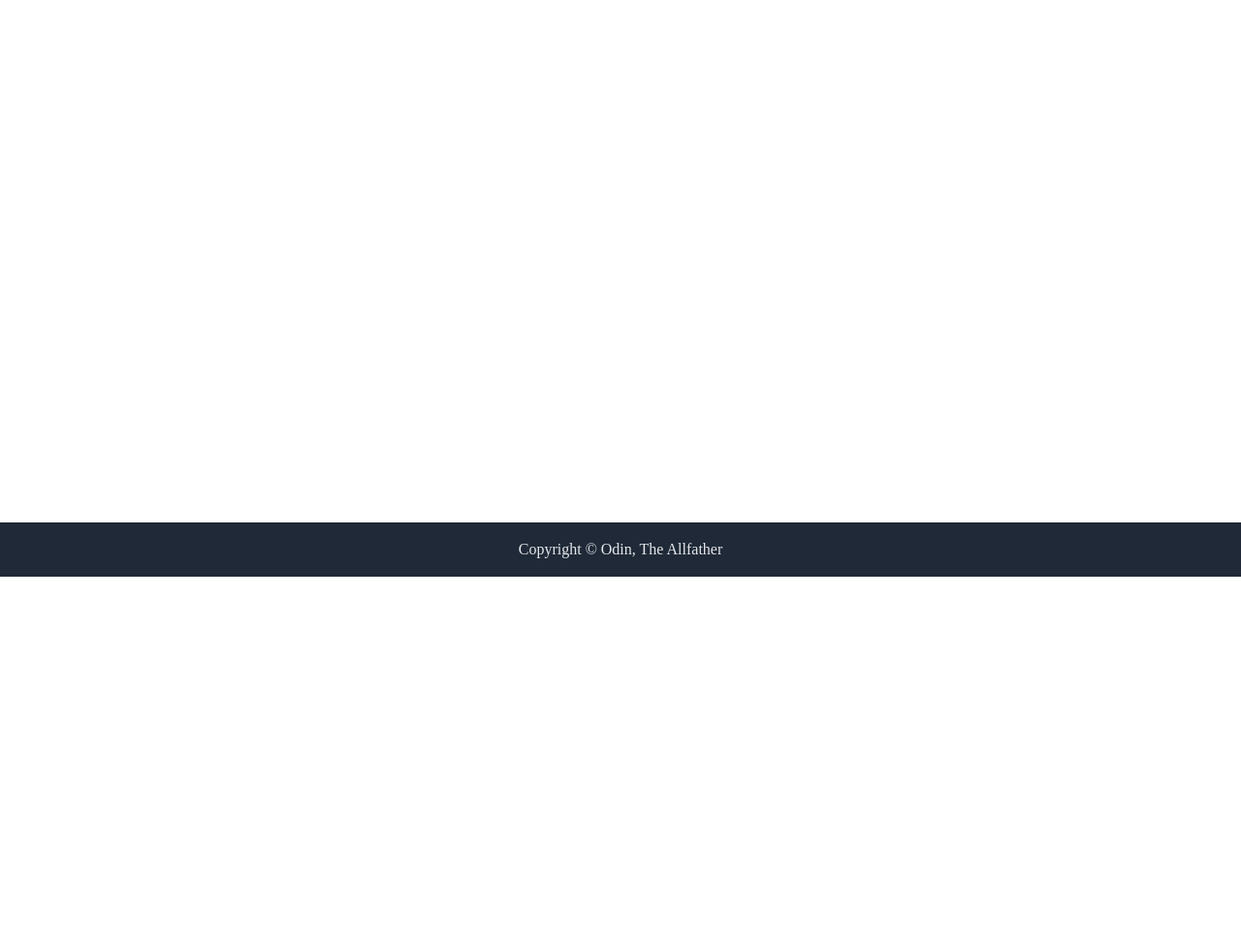
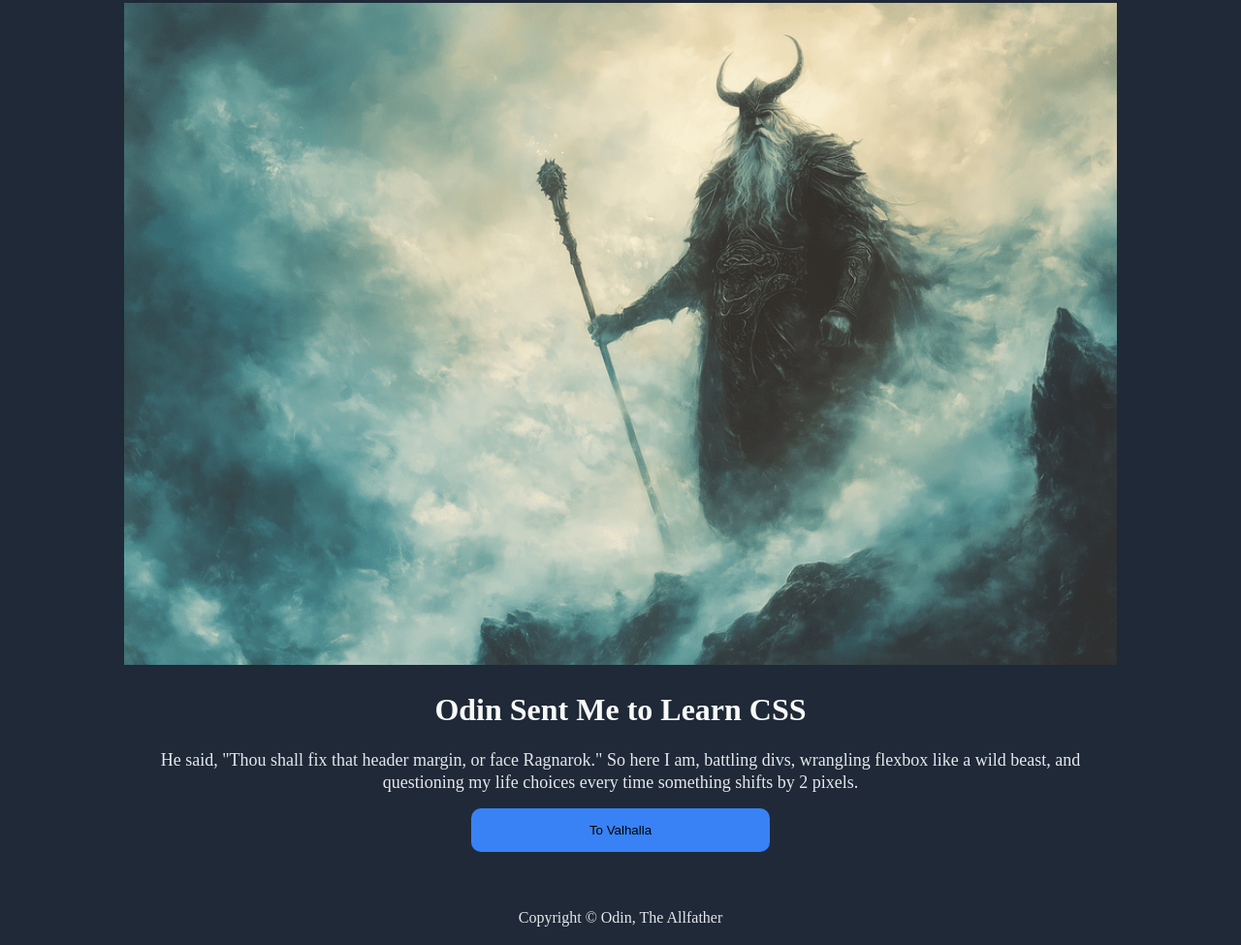
Before and after one commit to ali-mansurr/odin-landingPage, a plain HTML site: page index.html in a window 1280 px wide. Shown: the part 205-1180 px from the top of the page at 97% size. Before the commit the page ends 800 px from the top, so only its background shows below. Drawn offline with Linux system fonts and the light colour scheme.

Commit message:
feat: add hero section with styling

```diff
--- a/index.html
+++ b/index.html
@@ -24,6 +24,18 @@
         </header>
 
         <main>
+            <section class="hero-section">
+                <div class="container">
+                    <img src="./images/odin-header-min.png" alt="Odin, The Allfather" width="400" height="267" title="Odin, The Allfather">
+                    <div class="hero-text">
+                        <h1 class="hero-title">Odin Sent Me to Learn CSS</h1>
+                        <p class="hero-description">He said, "Thou shall fix that header margin, or face Ragnarok."
+                            So here I am, battling divs, wrangling flexbox like a wild beast,
+                            and questioning my life choices every time something shifts by 2 pixels.</p>
+                        <button>To Valhalla</button>
+                    </div>
+                </div>
+            </section>
 
         </main>
 
--- a/styles/style.css
+++ b/styles/style.css
@@ -55,6 +55,48 @@ main {
     flex-grow: 1;
 }
 
+.hero-section {
+    background-color: #1f2937;
+    padding: 40px 0;
+}
+
+.hero-section .container {
+    display: flex;
+    flex-direction: column;
+    gap: 30px;
+}
+
+.hero-section img {
+    width: 100%;
+    height: auto;
+}
+
+.hero-text {
+    text-align: center;
+}
+
+.hero-title {
+    font-size: 32px;
+    font-weight: 900;
+    margin-bottom: 25px;
+    color: #f9faf8
+}
+
+.hero-description {
+    font-size: 18px;
+    color: #e5e7eb;
+    margin-bottom: 15px;
+    line-height: 1.3;
+}
+
+.hero-section button {
+    background-color: #3882f6;
+    border: none;
+    width: 30%;
+    padding: 15px 0;
+    border-radius: 10px;
+}
+
 footer {
     background-color: #1f2937;
     padding: 20px 0;
```
